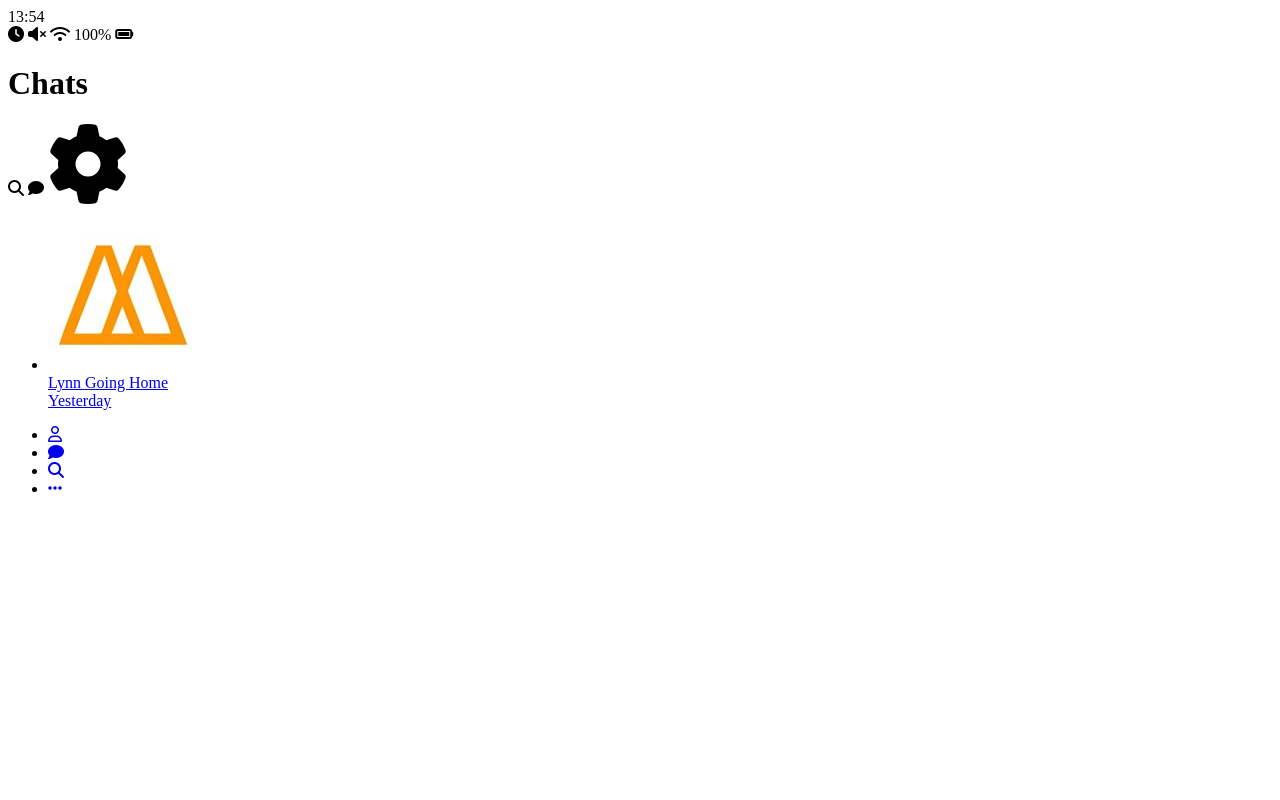
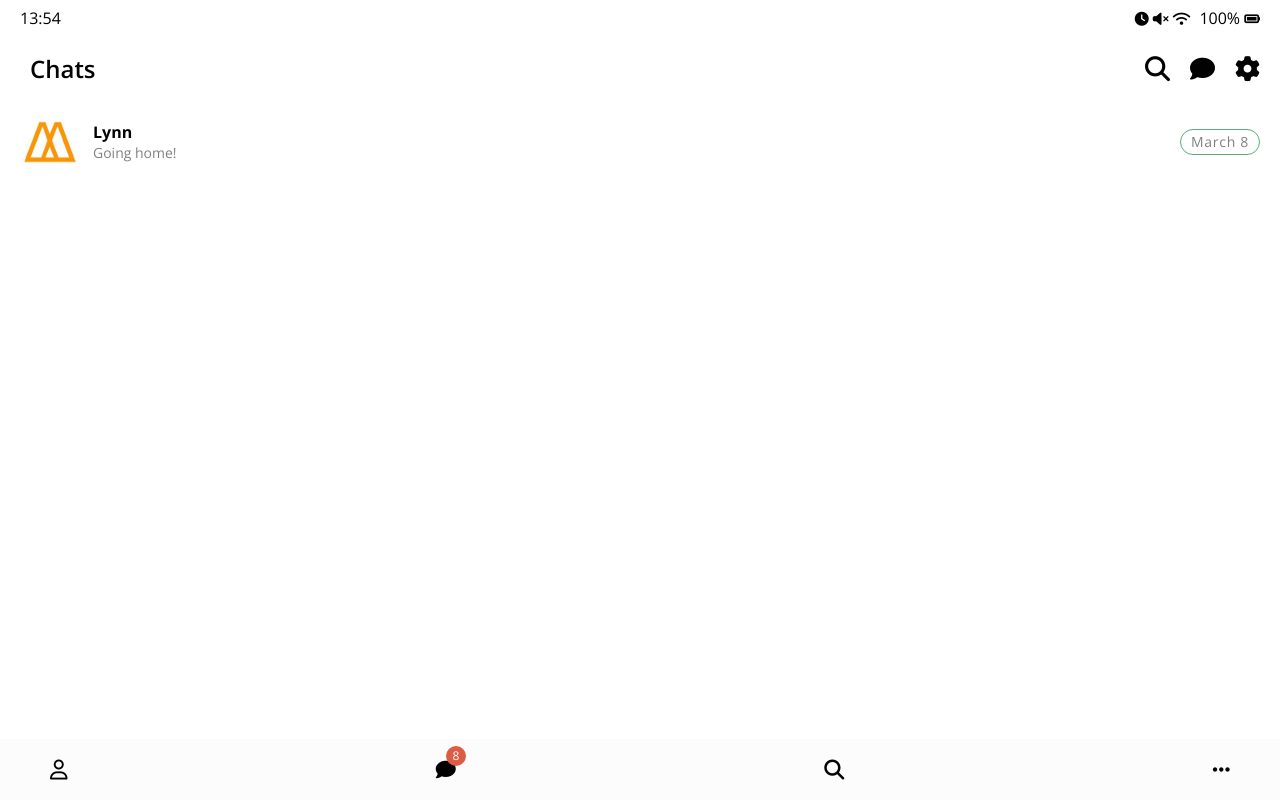
Before and after one commit to u6tory/kakao-clone, a plain HTML site: page index.html in a window 1280 px wide. Drawn offline with nearby package versions, Linux system fonts and the light colour scheme.

Commit message:
good works
css is going

```diff
--- /dev/null
+++ b/css/find.css
@@ -0,0 +1,42 @@
+.find .find__header .find__header-list{
+    display: flex;
+    justify-content: space-between;
+    padding: 0px 0px 20px 0px;
+    border-bottom: 1px solid rgb(236, 236, 236);
+    margin-bottom: 15px;
+}
+
+.find .find__header-btn{
+    display: flex;
+    flex-direction: column;
+    align-items: center;
+    width: 22%;
+}
+
+.find .find__header-list{
+    display: flex;
+    justify-content: space-between;
+}
+
+.find .header-btn__title{
+    margin-top: 10px;
+    color: rgb(22, 22, 22));
+    font-size: 13px;
+}
+
+.find .find__header-btn span{
+    display: block;
+}
+
+.find .find__recommended .find__title{
+    margin: 5px 0px;
+    color : rgb(22, 22, 22);
+    font-size: 13px;
+}
+
+.friend__column .friend__add-btn{
+    border-radius: 5px;
+    background-color: rgb(235, 235, 235);
+    padding: 10px;
+    font-size: 14px;
+}
--- /dev/null
+++ b/css/friend.css
@@ -0,0 +1,38 @@
+.friend {
+    display: flex;
+    justify-content: space-between;
+    align-items: center;
+}
+
+.friend .friend__avatar{
+    width: 50px;
+    border-radius: 35%;
+}
+
+.friend__avatar.g-avatar{
+    width: 70px;
+}
+
+.friend__avatar.m-avatar{
+    width: 60px;
+}
+
+.friend .friend__column{
+    display: flex;
+    align-items: center;
+}
+
+.friend .friend__content span{
+    display: block;
+    margin-left: 10px;
+    padding: 3px;
+    font-weight: 700;
+}
+
+.friend .friend__bottom-text,
+.friend .friend__status,
+.friend .chat__timestamp{
+    font-size: 14px;
+    font-weight: 400 !important;
+    color: gray;
+}
--- /dev/null
+++ b/css/friends.css
@@ -0,0 +1,35 @@
+.friends .friends__header{
+    border-bottom: 1px solid #f7f7f7;
+    margin: 10px 0px;
+}
+
+.friends .friends__plus{
+    border-bottom: 1px solid #f7f7f7;
+    margin: 10px 0px;
+}
+
+.friends__title{
+    font-size: 14px;
+    opacity: 0.6;
+    padding: 5px 0px;
+}
+
+.friends__plus .friend__content{
+    font-weight: 700;
+    margin-left: 10px;
+}
+
+.friend .friend__now-listening{
+    /* background-color: red; */
+    padding: 5px 10px;
+    border-radius: 20px;
+    border: 1.5px solid #5aad77;
+    font-size: 14px;
+    font-weight: 400;
+    color: #808080;
+    letter-spacing: 0.05em;
+}
+
+.friend__now-listening .fa-play{
+    color: green;
+}
--- /dev/null
+++ b/css/header.css
@@ -0,0 +1,30 @@
+.header {
+    display: flex;
+    justify-content: space-between;
+    font-weight: 700;
+    margin-bottom: 30px;
+    align-items: center;
+}
+
+header .header__title{
+    font-size : 24px;
+    font-weight: 600;
+}
+
+header .header__icon {
+    font-size: 25px;
+    margin-left: 20px;
+    cursor: pointer; /* mouseOver시에 손모양으로 바뀜*/
+}
+
+header .header__back-btn{
+    font-size:25px;
+}
+
+header .header__header-column{
+    display: flex;
+}
+
+header .header__title{
+    margin-left: 10px;
+}
--- /dev/null
+++ b/css/nav-bar.css
@@ -0,0 +1,35 @@
+nav{
+    background-color: #fcfcfc;
+    position: fixed; /*element에서 떼서 고정시켜야 하므로, 반드시 height or width 요소를 넣어주어야 한다.*/
+    width: 100%;
+    bottom: 0px;
+    left:0px;
+    padding: 20px 50px;
+    border-top: 1px solid #fafafa;
+    box-sizing: border-box;
+}
+
+nav .nav__list{
+    display: flex;
+    justify-content: space-between;
+    font-size: 20px;
+}
+
+.nav .nav__list-link{
+    position: relative;
+}
+
+.nav .nav__badge{
+    position: absolute;
+    top:-10px;
+    right: -10px;
+    font-size: 12px;
+    color:white;
+    background-color: #dc5d46;
+    width: 20px;
+    height: 20px;
+    display:flex;
+    justify-content: center;
+    align-items: center;
+    border-radius: 50%;
+}
--- /dev/null
+++ b/css/reset.css
@@ -0,0 +1,48 @@
+/* http://meyerweb.com/eric/tools/css/reset/
+   v2.0 | 20110126
+   License: none (public domain)
+*/
+
+html, body, div, span, applet, object, iframe,
+h1, h2, h3, h4, h5, h6, p, blockquote, pre,
+a, abbr, acronym, address, big, cite, code,
+del, dfn, em, img, ins, kbd, q, s, samp,
+small, strike, strong, sub, sup, tt, var,
+b, u, i, center,
+dl, dt, dd, ol, ul, li,
+fieldset, form, label, legend,
+table, caption, tbody, tfoot, thead, tr, th, td,
+article, aside, canvas, details, embed,
+figure, figcaption, footer, header, hgroup,
+menu, nav, output, ruby, section, summary,
+time, mark, audio, video {
+	margin: 0;
+	padding: 0;
+	border: 0;
+	font-size: 100%;
+	font: inherit;
+	vertical-align: baseline;
+}
+/* HTML5 display-role reset for older browsers */
+article, aside, details, figcaption, figure,
+footer, header, hgroup, menu, nav, section {
+	display: block;
+}
+body {
+	line-height: 1;
+}
+ol, ul {
+	list-style: none;
+}
+blockquote, q {
+	quotes: none;
+}
+blockquote:before, blockquote:after,
+q:before, q:after {
+	content: '';
+	content: none;
+}
+table {
+	border-collapse: collapse;
+	border-spacing: 0;
+}
--- /dev/null
+++ b/css/status-bar.css
@@ -0,0 +1,14 @@
+.status-bar {
+    display: flex;
+    justify-content: space-between;
+    margin-bottom: 30px;
+    opacity: #656565;
+}
+
+.status-bar i {
+    font-size: 14px;
+}
+
+.status-bar .status-bar__battery-level {
+    margin-left: 5px
+}
--- /dev/null
+++ b/css/style.css
@@ -0,0 +1,25 @@
+@import "reset.css";
+@import "status-bar.css";
+@import url('https://fonts.googleapis.com/css2?family=Open+Sans:wght@400;600;700&display=swap');
+@import "header.css";
+@import "nav-bar.css";
+@import "friend.css";
+@import "friends.css";
+@import "find.css";
+
+body{
+    background-color: white;
+    padding: 10px 20px;
+    color: #020202;
+    font-family: 'Open Sans', -apple-system, BlinkMacSystemFont, 'Segoe UI', Roboto, Oxygen, Ubuntu, Cantarell, 'Open Sans', 'Helvetica Neue', sans-serif;
+}
+
+a{
+    color: inherit; /* 링크 들어갔던 페이지에 보라색으로 보이지 않게 하기 위해*/
+    text-decoration: none;
+}
+
+
+* {
+    box-sizing: border-box;
+}
--- a/index.html
+++ b/index.html
@@ -5,6 +5,7 @@
     <meta name="viewport" content="width=device-width, initial-scale=1.0">
     <script src="https://kit.fontawesome.com/c7cdf2cf20.js" crossorigin="anonymous"></script>
     <title>kakao-clone</title>
+    <link rel="stylesheet" href="css/style.css">
 </head>
 <body>
     <div class="status-bar">
@@ -31,31 +32,36 @@
                 <i class="fas fa-comment"></i>
             </span>
             <span class="header__icon">
-                <i class="fas fa-cog fa-5x" ></i>
+                <a href="settings.html"><i class="fas fa-cog" ></i></a>
             </span>
         </div>
     </header>
     <main class="chats">
         <!-- 채팅리스트 객체의 나열이라서 ul-->
         <ul class="chats_list">
-            <li class="chats__chat">
+            <li class="chats__chat chat">
                 <a href="chat.html">
                 <!-- chat은 낱개기 때문에 chat으로  -->
-                <div class="chat__column">
-                    <!-- g-avatar means global-avatar -->
-                    <img class="chat__avatar g-avatar" src="img/avatar.jpg" alt="avatar">
-                    <div class="chat__content">
-                        <span class="chat__username">
-                            Lynn
-                        </span>
-                        <span class="chat__preview">
-                            Going Home
-                        </span>
+                    <div class="chats__chat friend">
+                        <div class="friend__column">
+                            <img src="img/avatar.jpg" alt="" class="m-avatar friend__avatar">
+                            <div class="friend__content">
+                                <span class="friend__name">
+                                    Lynn
+                                </span>
+                                <span class="friend__bottom-text">
+                                    Going home!
+                                </span>
+                            </div>
+                        </div>
+                        <div class="friend__column">
+                            <div class="friend__now-listening">
+                                <span class="chat__timestamp">
+                                    March 8
+                                </span>
+                            </div>
+                        </div>
                     </div>
-                </div>
-                <div class="chat__column">
-                    <span class="chat__timstamp">Yesterday</span>
-                </div>
                 </a>
             </li>
         </ul>
@@ -66,7 +72,9 @@
                 <a href="friends.html" class="nav__list-link"><i class="far fa-user"></i></a>
             </li>
             <li class="nav__list-item">
-                <a href="index.html" class="nav__list-link"><i class="fas fa-comment"></i></a>
+                <a href="index.html" class="nav__list-link">
+                    <div class="nav__badge"> 8 </div>
+                    <i class="fas fa-comment"></i></a>
             </li>
             <li class="nav__list-item">
                 <a href="find.html" class="nav__list-link"><i class="fas fa-search"></i></a>
```
Also changed, not shown: chat.html (+1 -0 lines), find.html (+4 -3 lines), friends.html (+8 -7 lines), more.html (+1 -0 lines), settings.html (+2 -1 lines).
